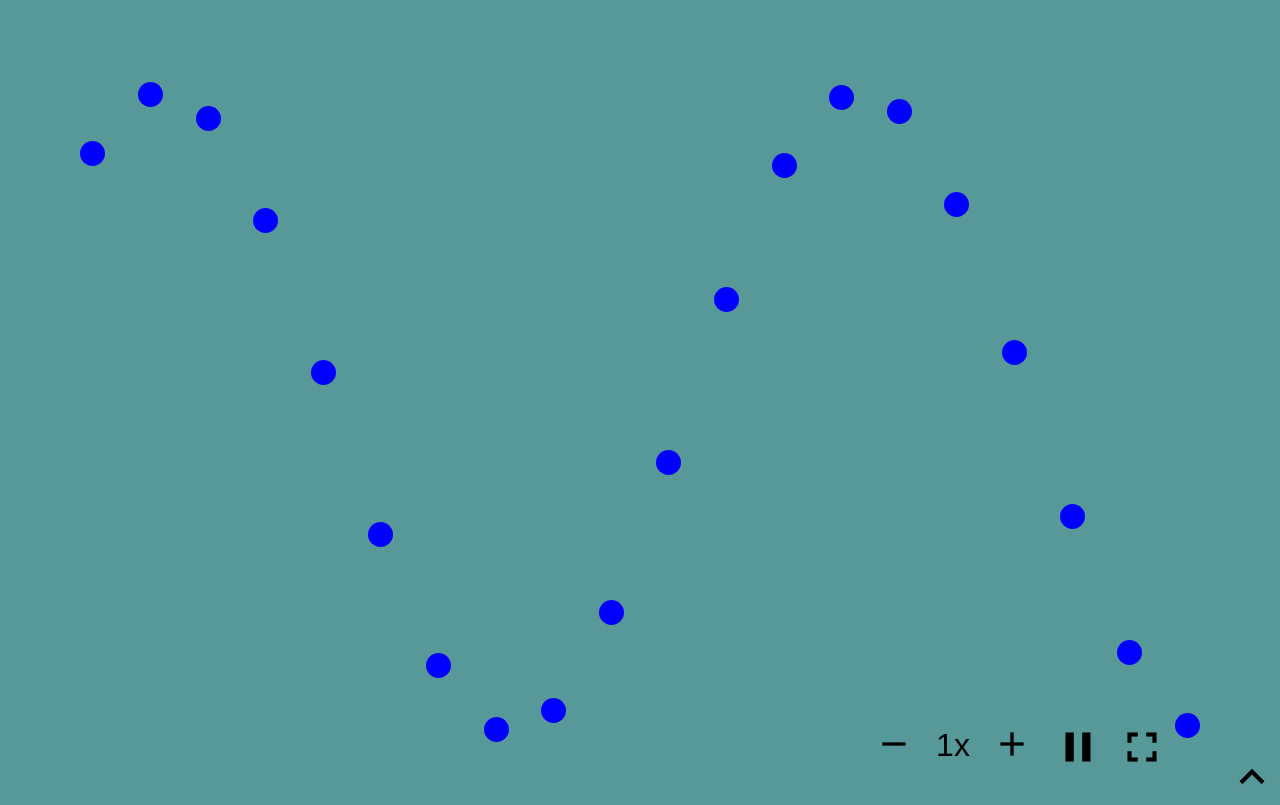
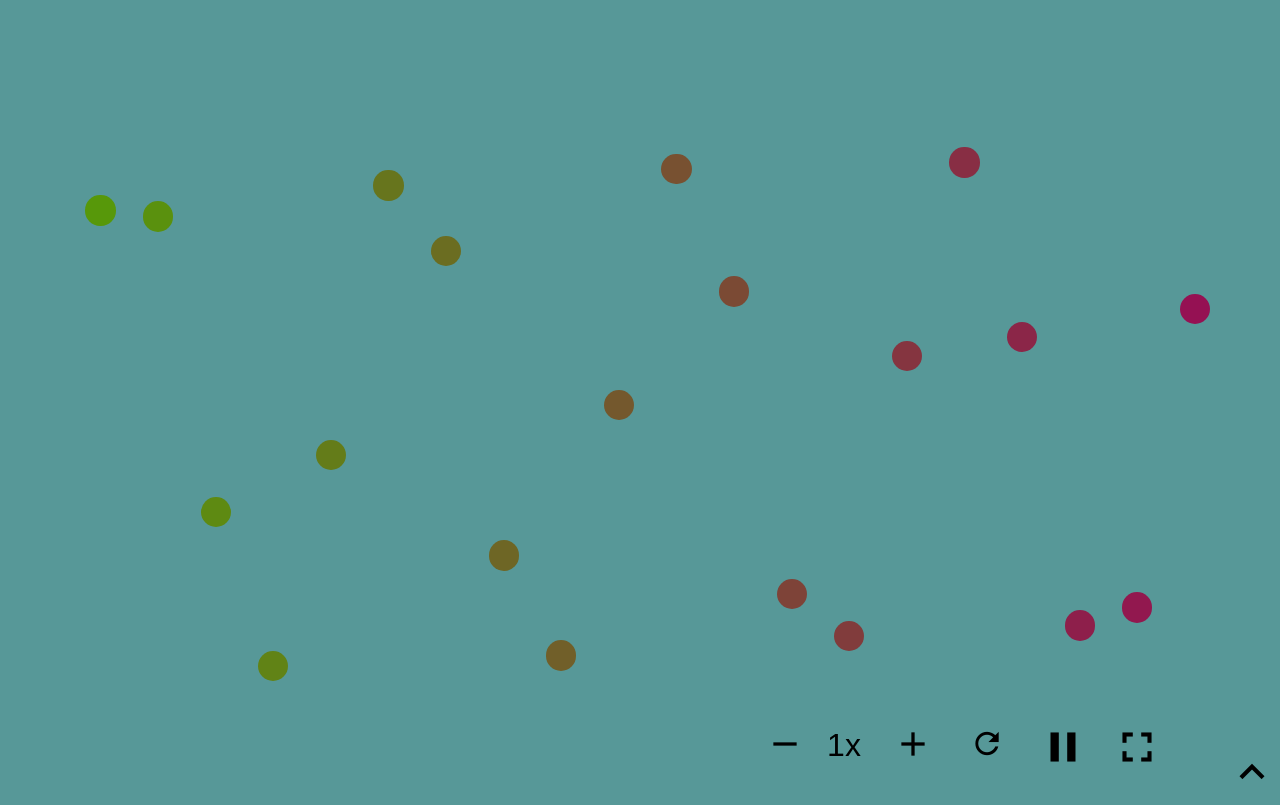
Before and after one commit to samhollenbach/Pendulum, a plain HTML site: page vis.html in a window 1280 px wide. Drawn offline with nearby package versions, Linux system fonts and the light colour scheme.

Commit message:
updated file names

```diff
--- a/styles.css
+++ b/vis-styles.css
@@ -1,6 +1,6 @@
 :root {
   --main-bg-color: coral;
-  --ball-color: blue;
+  --ball-color: green;
 
   --ball-diam: 40px;
   --ball-rad: 20px;
@@ -57,7 +57,7 @@ html, body{
     position: relative;
     width: 50px;
     height: 50px;
-    margin: 0 5px 0 5px;
+    margin: 0 10px 0 10px;
     padding: 0;
     background-color: transparent;
     border-color: transparent;
@@ -78,6 +78,7 @@ html, body{
 
 #hide-controls-button{
     position: absolute;
-    right: 0;
-    bottom: 0;
+    right: 5px;
+    bottom: 5px;
+    margin: 0;
 }
--- a/index.html
+++ b/vis.html
@@ -5,7 +5,7 @@
 
 	<title>Pendulum Visualizer</title>
 
-	<link rel="stylesheet" type="text/css" href="styles.css">
+	<link rel="stylesheet" type="text/css" href="vis-styles.css">
 
 	<!-- <link rel="shortcut icon" href="{{ url_for('static', filename='images/favicon/favicon.ico') }}"> -->
 
@@ -28,11 +28,12 @@
 
         <div id="speed-label" class="control-button control-text" style="display: inline-block;">1x</div>
 
+        <button id="speedUp" class="control-button" style="margin-left: 0, margin-right: 20px" onclick="speedUp()">
+            <i class="material-icons" style="font-size:40px">add</i>
+        </button>
 
-
-
-        <button id="speedUp" class="control-button" style="margin-left: 0;" onclick="speedUp()">
-            <i class="material-icons" style="font-size:40px">add</i>
+        <button class="control-button" onclick="restartLoop()">
+            <i class="material-icons" style="font-size:35px">refresh</i>
         </button>
 
         <button id="pauseButton" class="control-button" onclick="togglePaused()">
@@ -42,7 +43,6 @@
 			<i class="material-icons" style="font-size:50px">fullscreen</i>
 		</button>
 
-
 	</div>
 
 
--- a/vis.js
+++ b/vis.js
@@ -31,6 +31,11 @@ function closeFullscreen() {
 		document.msExitFullscreen();
 	}
 }
+
+function restartLoop(){
+	COUNTER = 0;
+}
+
 
 function togglePaused(){
 	isPaused = !isPaused;
@@ -93,8 +98,7 @@ function toggleControls(){
 
 
 function updateBackgroundColor(){
-	var i;
-	for (i = 0; i < 3; i++){
+	for (var i = 0; i < 3; i++){
 		BACKGROUND_RGB[i] += RGB_INC_1[i];
 		if (BACKGROUND_RGB[i] >= 255){
 			BACKGROUND_RGB[i] = 255;
@@ -112,9 +116,7 @@ function updateBackgroundColor(){
 
 
 
-
-
-const NUM_BALLS = 20;
+var NUM_BALLS = 20;
 
 var COUNTER = 0;
 
@@ -122,7 +124,12 @@ var isPaused = false;
 
 const LOOP_SPEED = 30;
 
-var ballDiam = 25;
+const minHeightScale = 0.6;
+var heightScale = 1.0;
+var heightScaleUpdate = -0.01;
+
+var ballDiamBase = 15;
+var ballDiam = ballDiamBase;
 
 var ballSpeedIndex = 3;
 
@@ -138,6 +145,8 @@ var RGB_INC_1 = [3, 4, 5];
 
 var BACKGROUND_RGB = [100, 0, 200];
 
+
+
 // var BALLS_RGB = [100, 0, 200];
 
 
@@ -148,25 +157,27 @@ $(document).ready(function(){
 	var horizMargin = $(window).width() * 0.05;
 	var vertMagin = $(window).height() * 0.1;
 
+	var scaleVertMargin = 0;
+
 	var width = $(window).width() - (2*horizMargin);
-	var height = $(window).height() - (2*vertMagin);
 
-	function getY(ballIndex, counter){
-		var y = vertMagin + (height/2 *  (1 + Math.sin((counter * (ballSpeed * ballIndex/1000 + 0.02)) % 2*Math.PI)));
-        return y;
- 	}
+	var height = heightScale * $(window).height() - (2*vertMagin);
+
 
  	updateSpeedLabel();
 
-	document.documentElement.style.setProperty('--ball-diam', ballDiam + 'px')
-	document.documentElement.style.setProperty('--ball-rad', (ballDiam/2) + 'px')
 
-  	$(window).resize(function(){
+ 	function doResize(){
  		horizMargin = $(window).width() * 0.05;
 		vertMagin = $(window).height() * 0.1;
 		width = $(window).width() - (2*horizMargin);
 		height = $(window).height() - (2*vertMagin);
+		ballDiamBase = width / (NUM_BALLS * 2);
 		setBallsX()
+ 	}
+
+  	$(window).resize(function(){
+		doResize()
   	});
 
   	$(window).keypress(function (e) {
@@ -190,58 +201,87 @@ $(document).ready(function(){
     	}
 	}
 
+	function updateBallsColor(){
+		for (var n = 0; n < NUM_BALLS; n++){
+			var r = BACKGROUND_RGB[0] + ((n/NUM_BALLS)*(BACKGROUND_RGB[1] - BACKGROUND_RGB[0]));
+			var g = BACKGROUND_RGB[1] + ((n/NUM_BALLS)*(BACKGROUND_RGB[2] - BACKGROUND_RGB[1]));
+			var b = BACKGROUND_RGB[2] + ((n/NUM_BALLS)*(BACKGROUND_RGB[0] - BACKGROUND_RGB[2]));
+
+			var rgb = 'rgb(' + r + ', ' + g + ', ' + b + ')';
+
+			balls[n].style.backgroundColor = rgb;
+
+		}
+	}
+
  	function setBallsX(){
- 		var nballs = balls.length;
- 		var bspace = width / (nballs);
- 		var j;
-  		for (j = 0; j < nballs; j++){
+ 		var bspace = width / NUM_BALLS;
+  		for (var j = 0; j < NUM_BALLS; j++){
   			var x = horizMargin  + (j*bspace) + (bspace/2) - (ballDiam/2);
   			balls[j].style.left = x + 'px';
   		}
   	}
 
+  	function getY(ballIndex, counter){
+		var y = vertMagin + scaleVertMargin + (height/2 *  (1 + Math.sin((counter * (ballSpeed * ballIndex/400 + 0.02)) % 2*Math.PI)));
+        return y;
+ 	}
   	function setBallsY(){
-  		var nballs = balls.length;
- 		var j;
-  		for (j = 0; j < nballs; j++){
+  		for (var j = 0; j < NUM_BALLS; j++){
   			var y = getY(j, COUNTER);
   			balls[j].style.top = y + 'px';
   		}
   	}
 
-  	var i;
-  	for (i = 0; i < NUM_BALLS; i++){
+  	function createBalls(N){
+	  	for (var i = 0; i < N; i++){
 	  		var b = makeBall(0, 200);
 	  		balls.push(b);
 	  		$("body").prepend(b);
 	  	}
 	  	setBallsX();
 
+  	}
+
+  	function updateHeightScale(){
+  		heightScale += heightScaleUpdate;
+  		if (heightScale <= minHeightScale || heightScale >= 1.0){
+  			heightScaleUpdate *= -1;
+  		}
+  		var h = $(window).height() - (2*vertMagin);
+  		scaleVertMargin = (1.0 - heightScale)/2 * h;
+		height = heightScale * h;
+		updateBallSize();
+  	}
+
+  	function updateBallSize(){
+  		ballDiam = ballDiamBase + ((heightScale - minHeightScale)* 8);
+  		console.log(heightScale);
+  		console.log(ballDiam)
+  		document.documentElement.style.setProperty('--ball-diam', ballDiam + 'px')
+		document.documentElement.style.setProperty('--ball-rad', (ballDiam/2) + 'px')
+
+  	}
 
 
 
-
+  	createBalls(NUM_BALLS);
+  	doResize();
 
   	setInterval(function(){
   		if (!isPaused){
 
-  			// if ((speedUpdate < 0 && ballSpeed > speeds[ballSpeedIndex])
-  			// 	|| (speedUpdate > 0 && ballSpeed < speeds[ballSpeedIndex])){
-  			// 	ballSpeed += speedUpdate;
-  			// }else if (speedUpdate != 0){
-  			// 	speedUpdate = 0;
-  			// }
   			updateBackgroundColor();
+  			updateBallsColor();
 
-  			var k;
-	  		for (k = 0; k < balls.length; k++){
+  			if (COUNTER % 8 == 0){
+				updateHeightScale();
+  			}
 
-	  			// var y = parseInt(balls[k].style.top);
-	  			// y += 1;
+  			setBallsY();
 
-	  			// balls[k].style.top = y + 'px';
-	  			setBallsY();
-	  		}
+
+
 	  		COUNTER += 1;
   		}
 
```
Lines whose indentation alone changed are shown as unchanged.
